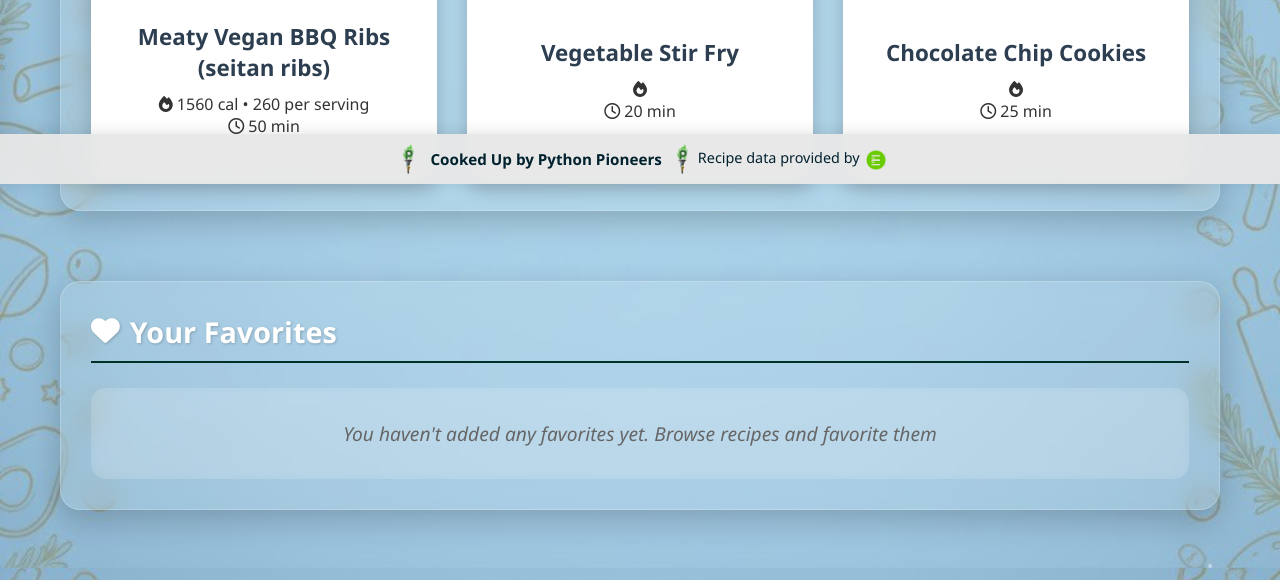
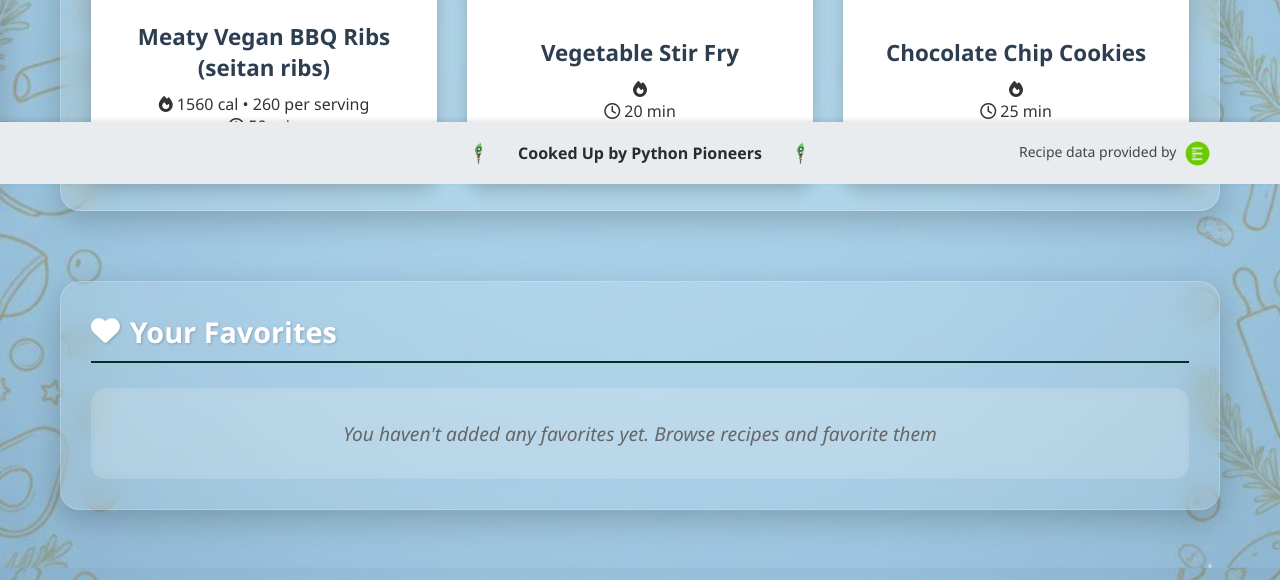
Before and after one commit to Gabberz320/Python_pantry, a Flask app: page / in a window 1280 px wide. Shown: the part 616-1196 px from the top of the page. Run offline with Flask 3, Linux system fonts and the light colour scheme.

Commit message:
fixing the layout of the footer

```diff
--- a/static/styles.css
+++ b/static/styles.css
@@ -895,43 +895,59 @@ label[for="selected-ingredients-container"],
 }
 
 
-/*footer credit for edamam*/
+/*footer*/
+.bottombar {
+    background-color: #e8ecef;
+    padding: 10px 30px;
+    width: 100%;
+    box-shadow: 0 -2px 5px rgba(0,0,0,0.1);
+}
+
 .footer-container {
     display: flex;
-    justify-content: space-between;
+    justify-content: center;
     align-items: center;
-    padding: 0 40px;
+    position: relative;
+    width: 100%;
 }
 
 .footer-text {
     display: flex;
     align-items: center;
-    gap: 6px;
-    color: #00222e;
-    font-size: 0.95em;
+    justify-content: center;
+    text-align: center;
 }
 
+.footer-text span {
+    margin: 0 10px;
+    font-weight: bold;
+    color: #2b2b2b;
+}
+
+/* edamam on the right side */
 .footer-credit {
+    position: absolute;
+    right: 30px;
     display: flex;
     align-items: center;
-    color: #00222e;
-    font-size: 0.9em;
-    gap: 6px;
+    text-align: right;
+    font-size: 14px;
+    color: #444;
 }
 
-.footer-credit p {
-    margin: 0;
-    display: flex;
-    align-items: right;
-    gap: 6px;
+.footer-credit a {
+    text-decoration: none;
+}
+
+.footer-logo {
+    width: 22px;
+    height: 22px;
+    margin: 0 6px;
 }
 
 .edamam-logo {
-    height: 20px;
+    width: 25px;
+    height: 25px;
     vertical-align: middle;
-    transition: transform 0.2s ease-in-out;
+    margin-left: 5px;
 }
-
-.edamam-logo:hover {
-    transform: scale(1.1);
-}
```
